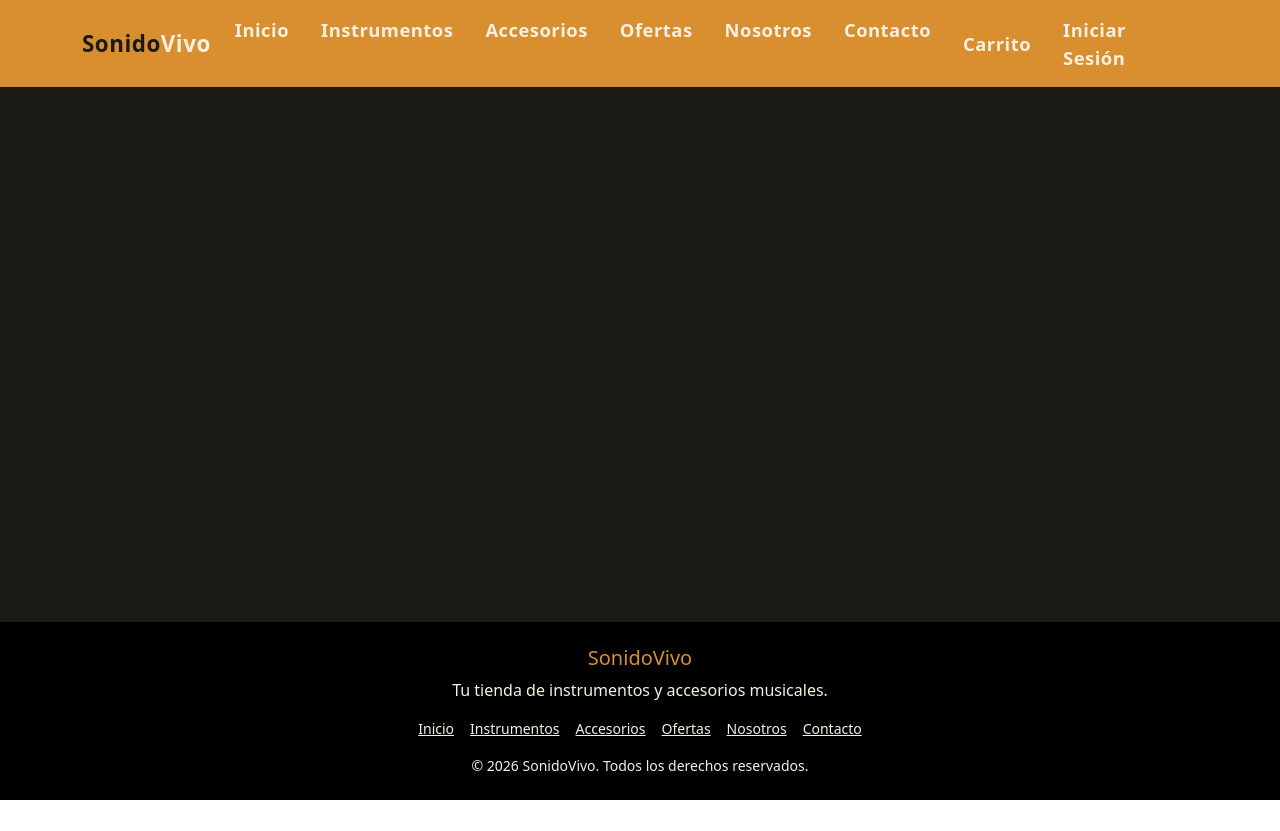
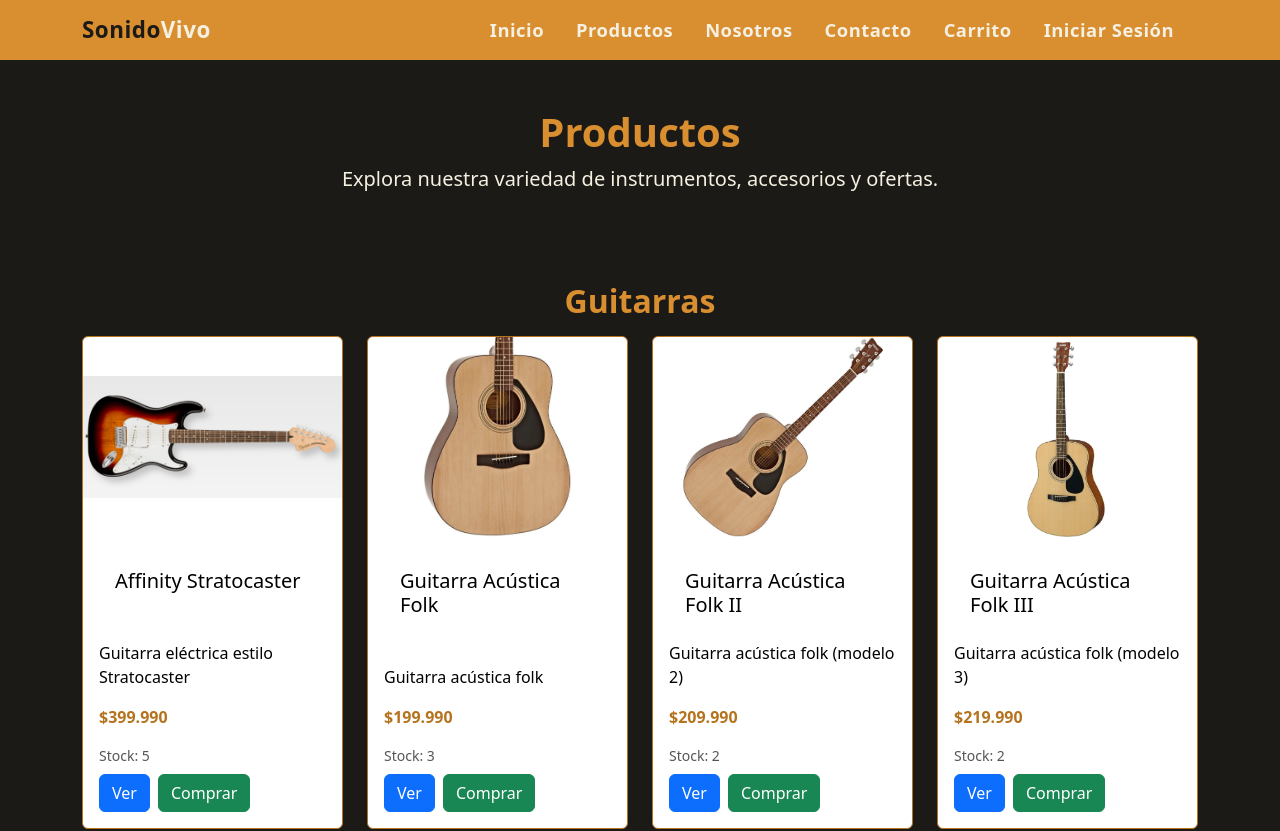
Before and after one commit to Reikan2119/React-SonidoVivo, a React (Vite) app: page /productos in a window 1280 px wide. Shown: the top 831 px of the page. Before the commit the page ends 800 px from the top, so only its background shows below. Built offline with nearby package versions, Linux system fonts and the light colour scheme.

Commit message:
Consolidar paginas en Productos y limpiar estructura

```diff
--- a/src/App.tsx
+++ b/src/App.tsx
@@ -1,8 +1,6 @@
 import { Routes, Route } from "react-router-dom";
 import PaginaInicio from "./componentes/paginas/paginaInicio";
-import Intrumentos from "./componentes/paginas/paginaInstrumentos";
-import Accesorios from "./componentes/paginas/paginaAccesorios";
-import Ofertas from "./componentes/paginas/paginaOfertas";
+import Productos from "./componentes/paginas/paginaProductos";
 import Nosotros from "./componentes/paginas/paginaNosotros";
 import Contacto from "./componentes/paginas/paginaContacto";
 import DetalleProducto from "./componentes/paginas/paginaDetalleProducto";
@@ -23,70 +21,27 @@ function App() {
       <main className="flex-grow-1">
         <Routes>
 
-          <Route
-          path="/"
-          element={<PaginaInicio/>}
-          />
+          <Route path="/" element={<PaginaInicio/>} />
 
-          <Route
-          path="/instrumentos"
-          element={<Intrumentos/>}
-          />
+          <Route path="/productos" element={<Productos/>} />
 
-          <Route
-          path="/accesorios"
-          element={<Accesorios/>}
-          />
+          <Route path="/nosotros" element={<Nosotros/>} />
 
-          <Route
-          path="/ofertas"
-          element={<Ofertas/>}
-          />
+          <Route path="/contacto" element={<Contacto/>} />
 
-          <Route
-          path="/nosotros"
-          element={<Nosotros/>}
-          />
+          <Route path="/producto/:id" element={<DetalleProducto/>} />
 
-          <Route
-          path="/contacto"
-          element={<Contacto/>}
-          />
+          <Route path="/carrito" element={<Carrito/>} />
 
-          <Route
-          path="/producto/:id"
-          element={<DetalleProducto/>}
-          />
+          <Route path="/login" element={<Login/>} />
 
-          <Route
-          path="/carrito"
-          element={<Carrito/>}
-          />
+          <Route path="/registro" element={<Registro/>} />
 
-          <Route
-          path="/login"
-          element={<Login/>}
-          />
+          <Route path="/admin" element={<Admin/>} />
 
-          <Route
-          path="/registro"
-          element={<Registro/>}
-          />
+          <Route path="/logout" element={<Logout/>} />
 
-          <Route
-          path="/admin"
-          element={<Admin/>}
-          />
-
-          <Route
-          path="/logout"
-          element={<Logout/>}
-          />
-
-          <Route
-          path="/perfil"
-          element={<Perfil/>}
-          />
+          <Route path="/perfil" element={<Perfil/>} />
 
         </Routes>
       </main>
--- a/src/componentes/organismos/Footer.tsx
+++ b/src/componentes/organismos/Footer.tsx
@@ -8,9 +8,7 @@ function Footer() {
         </p>
         <div className="d-flex justify-content-center gap-3 small mb-3">
           <a href="/" style={{ color: "#f5f0e1", textDecoration: "underline" }}>Inicio</a>
-          <a href="/instrumentos" style={{ color: "#f5f0e1", textDecoration: "underline" }}>Instrumentos</a>
-          <a href="/accesorios" style={{ color: "#f5f0e1", textDecoration: "underline" }}>Accesorios</a>
-          <a href="/ofertas" style={{ color: "#f5f0e1", textDecoration: "underline" }}>Ofertas</a>
+          <a href="/productos" style={{ color: "#f5f0e1", textDecoration: "underline" }}>Productos</a>
           <a href="/nosotros" style={{ color: "#f5f0e1", textDecoration: "underline" }}>Nosotros</a>
           <a href="/contacto" style={{ color: "#f5f0e1", textDecoration: "underline" }}>Contacto</a>
         </div>
--- a/src/componentes/organismos/Navbar.tsx
+++ b/src/componentes/organismos/Navbar.tsx
@@ -53,16 +53,8 @@ function Navbar(){
                             Inicio
                         </Link>
 
-                        <Link className="nav-link" style={linkStyle} to="/instrumentos">
-                            Instrumentos
-                        </Link>
-
-                        <Link className="nav-link" style={linkStyle} to="/accesorios">
-                            Accesorios
-                        </Link>
-
-                        <Link className="nav-link" style={linkStyle} to="/ofertas">
-                            Ofertas
+                        <Link className="nav-link" style={linkStyle} to="/productos">
+                            Productos
                         </Link>
 
                         <Link className="nav-link" style={linkStyle} to="/nosotros">
--- a/src/componentes/paginas/paginaAccesorios.tsx
+++ /dev/null
@@ -1,52 +0,0 @@
-import CardProducto from "../moleculas/CardProducto";
-
-export const cuerdas = [
-  { id: 601, titulo: "Cuerdas de Bajo", descripcion: "Set de cuerdas para bajo", precio: 12990, stock: 20, imagen: encodeURI("/img/Instrumentos/CuerdasBajo.webp") },
-  { id: 602, titulo: "Cuerdas Guitarra Acústica", descripcion: "Set de cuerdas acústicas", precio: 9990, stock: 20, imagen: encodeURI("/img/Instrumentos/CuerdasGuitarraAcústica.webp") },
-  { id: 603, titulo: "Cuerdas Guitarra Eléctrica", descripcion: "Set de cuerdas eléctricas", precio: 9990, stock: 20, imagen: encodeURI("/img/Instrumentos/CuerdasGuitarraEléctrica.webp") },
-];
-
-export const otros = [
-  { id: 604, titulo: "Afinador de Clip", descripcion: "Afinador cromático de clip", precio: 14990, stock: 10, imagen: encodeURI("/img/Instrumentos/AfinadordeClip.webp") },
-  { id: 605, titulo: "Cable de Instrumento", descripcion: "Cable para instrumento", precio: 9990, stock: 15, imagen: encodeURI("/img/Instrumentos/CableInstrumento.webp") },
-  { id: 606, titulo: "Capotraste", descripcion: "Capotraste para guitarra", precio: 7990, stock: 12, imagen: encodeURI("/img/Instrumentos/CapotrasteGuitarra.webp") },
-  { id: 607, titulo: "Púas de Guitarra", descripcion: "Set de púas", precio: 3990, stock: 30, imagen: encodeURI("/img/Instrumentos/PúasdeGuitarra.webp") },
-  { id: 608, titulo: "Soporte de Guitarra", descripcion: "Soporte para guitarra", precio: 19990, stock: 7, imagen: encodeURI("/img/Instrumentos/SoporteGuitarra.webp") },
-];
-
-const secciones = [
-  { titulo: "Cuerdas", slug: "cuerdas", items: cuerdas },
-  { titulo: "Otros accesorios", slug: "otros", items: otros },
-];
-
-function Accesorios() {
-  return (
-    <div style={{ backgroundColor: "#1c1a17", color: "#f5f0e1" }}>
-      <section className="py-5">
-        <div className="container">
-          <h1 className="text-center fw-bold" style={{ color: "#d98e2f" }}>Accesorios</h1>
-          <p className="text-center lead" style={{ color: "#f5f0e1" }}>
-            Todo lo que necesitas para tu instrumento.
-          </p>
-        </div>
-      </section>
-
-      {secciones.map((sec) => (
-        <section className="py-4" key={sec.titulo}>
-          <div className="container">
-            <h2 className="text-center fw-bold mb-3" style={{ color: "#d98e2f" }}>{sec.titulo}</h2>
-            <div className="row g-4 justify-content-center">
-              {sec.items.map((p) => (
-                <div className="col-12 col-sm-6 col-md-4 col-lg-3 d-flex justify-content-center" key={p.id}>
-                  <CardProducto {...p} />
-                </div>
-              ))}
-            </div>
-          </div>
-        </section>
-      ))}
-    </div>
-  );
-}
-
-export default Accesorios;
--- a/src/componentes/paginas/paginaAdmin.tsx
+++ b/src/componentes/paginas/paginaAdmin.tsx
@@ -2,10 +2,9 @@ import { useEffect, useState } from "react";
 import { useNavigate } from "react-router-dom";
 import { getSesion } from "../../utils/auth";
 import { getStock, adjustStock } from "../../utils/stock";
-import { guitarras, bajos, baterias, teclados, accesorios } from "./paginaInstrumentos";
-import { cuerdas, otros } from "./paginaAccesorios";
+import { guitarras, bajos, baterias, teclados, accesorios } from "./paginaProductos";
 
-const todos = [...guitarras, ...bajos, ...baterias, ...teclados, ...accesorios, ...cuerdas, ...otros];
+const todos = [...guitarras, ...bajos, ...baterias, ...teclados, ...accesorios];
 
 function Admin() {
   const navigate = useNavigate();
@@ -27,7 +26,7 @@ function Admin() {
           <h1 className="text-center fw-bold" style={{ color: "#d98e2f" }}>Panel de Administrador</h1>
           <p className="text-center lead">Bienvenido, {sesion.nombre || "Admin"}</p>
           <div className="table-responsive mt-4">
-            <table className="table table-dark table-striped align-middle">
+            <table className="table table-dark table-striped align-middle" data-refresh={refresh}>
               <thead>
                 <tr>
                   <th>ID</th>
--- a/src/componentes/paginas/paginaCarrito.tsx
+++ b/src/componentes/paginas/paginaCarrito.tsx
@@ -3,10 +3,9 @@ import { Link } from "react-router-dom";
 import { getCarrito, vaciarCarrito } from "../../utils/carrito";
 import type { ItemCarrito } from "../../utils/carrito";
 import { adjustStock } from "../../utils/stock";
-import { guitarras, bajos, baterias, teclados, accesorios } from "./paginaInstrumentos";
-import { cuerdas, otros } from "./paginaAccesorios";
+import { guitarras, bajos, baterias, teclados, accesorios } from "./paginaProductos";
 
-const todos = [...guitarras, ...bajos, ...baterias, ...teclados, ...accesorios, ...cuerdas, ...otros];
+const todos = [...guitarras, ...bajos, ...baterias, ...teclados, ...accesorios];
 
 function Carrito() {
   const [items, setItems] = useState<ItemCarrito[]>([]);
--- a/src/componentes/paginas/paginaDetalleProducto.tsx
+++ b/src/componentes/paginas/paginaDetalleProducto.tsx
@@ -1,9 +1,8 @@
 import { useParams, Link } from "react-router-dom";
-import { guitarras, bajos, baterias, teclados, accesorios } from "./paginaInstrumentos";
-import { cuerdas, otros } from "./paginaAccesorios";
+import { guitarras, bajos, baterias, teclados, accesorios } from "./paginaProductos";
 
 const todos = [
-  ...guitarras, ...bajos, ...baterias, ...teclados, ...accesorios, ...cuerdas, ...otros,
+  ...guitarras, ...bajos, ...baterias, ...teclados, ...accesorios,
 ];
 
 function getCaracteristicas(titulo: string): string[] {
--- a/src/componentes/paginas/paginaInicio.tsx
+++ b/src/componentes/paginas/paginaInicio.tsx
@@ -36,10 +36,10 @@ function PaginaInicio() {
               { nombre: "Bajos", slug: "bajos" },
               { nombre: "Baterías", slug: "baterias" },
               { nombre: "Teclados", slug: "teclados" },
-              { nombre: "Accesorios", slug: "accesorios", href: "/accesorios" },
+              { nombre: "Accesorios", slug: "accesorios" },
             ].map((cat) => (
               <div className="col-6 col-md-4 col-lg-2" key={cat.slug}>
-                <a href={cat.href || `/instrumentos#${cat.slug}`} style={{ textDecoration: "none" }}>
+                <a href={`/productos#${cat.slug}`} style={{ textDecoration: "none" }}>
                   <div className="card text-center h-100" style={{ backgroundColor: "#2a241c", border: `1px solid ${AMARILLO}` }}>
                     <div className="card-body d-flex align-items-center justify-content-center">
                       <h5 className="card-title m-0" style={{ color: "#f5f0e1" }}>{cat.nombre}</h5>
--- a/src/componentes/paginas/paginaOfertas.tsx
+++ /dev/null
@@ -1,42 +0,0 @@
-import CardOferta from "../moleculas/CardOferta";
-
-const img = (name: string) => encodeURI(`/img/Instrumentos/${name}`);
-
-const ofertas = [
-  { id: 104, titulo: "Guitarra Eléctrica SG", descripcion: "Guitarra eléctrica de cuerpo sólido", precio: 249990, precioAnterior: 299990, stock: 6, imagen: img("Guitarra_Eléctrica_SG.webp") },
-  { id: 201, titulo: "Bajo Eléctrico Jazz Bass", descripcion: "Bajo de 4 cuerdas estilo jazz", precio: 299990, precioAnterior: 349990, stock: 4, imagen: img("BajoEléctricoJazzBass.webp") },
-  { id: 402, titulo: "Teclado Digital 61 teclas", descripcion: "Teclado con sonidos variados", precio: 199990, precioAnterior: 249990, stock: 5, imagen: img("TecladoDigital61teclas.webp") },
-  { id: 301, titulo: "Batería Acústica 5 piezas", descripcion: "Set completo para bateristas", precio: 499990, precioAnterior: 599990, stock: 2, imagen: img("BateríaAcústica5piezas.webp") },
-  { id: 501, titulo: "Afinador de Clip", descripcion: "Afinador cromático de clip", precio: 9990, precioAnterior: 14990, stock: 10, imagen: img("AfinadordeClip.webp") },
-];
-
-function Ofertas() {
-  return (
-    <div style={{ backgroundColor: "#1c1a17", color: "#f5f0e1" }}>
-      <section className="py-5">
-        <div className="container">
-          <h1 className="text-center fw-bold" style={{ color: "#d98e2f" }}>Ofertas</h1>
-          <p className="text-center lead" style={{ color: "#f5f0e1" }}>
-            Aprovecha nuestros descuentos por tiempo limitado.
-          </p>
-        </div>
-      </section>
-
-      <section className="py-4">
-        <div className="container">
-          <h2 className="text-center fw-bold mb-3" style={{ color: "#d98e2f" }}>Descuentos destacados</h2>
-          <div className="row g-4 justify-content-center">
-            {ofertas.map((p) => (
-              <div className="col-12 col-sm-6 col-md-4 col-lg-3 d-flex justify-content-center" key={p.id}>
-                <CardOferta {...p} />
-              </div>
-            ))}
-          </div>
-        </div>
-      </section>
-
-    </div>
-  );
-}
-
-export default Ofertas;
--- a/src/componentes/paginas/paginaInstrumentos.tsx
+++ b/src/componentes/paginas/paginaProductos.tsx
@@ -1,6 +1,7 @@
 import { useEffect } from "react";
 import { useLocation } from "react-router-dom";
 import CardProducto from "../moleculas/CardProducto";
+import CardOferta from "../moleculas/CardOferta";
 
 export const guitarras = [
   { id: 101, titulo: "Affinity Stratocaster", descripcion: "Guitarra eléctrica estilo Stratocaster", precio: 399990, stock: 5, imagen: encodeURI("/img/Instrumentos/Affinity Stratocaster.png") },
@@ -42,15 +43,24 @@ export const accesorios = [
   { id: 508, titulo: "Soporte de Guitarra", descripcion: "Soporte para guitarra", precio: 19990, stock: 7, imagen: encodeURI("/img/Instrumentos/SoporteGuitarra.webp") },
 ];
 
-const secciones = [
-  { titulo: "Guitarras", slug: "guitarras", items: guitarras },
-  { titulo: "Bajos", slug: "bajos", items: bajos },
-  { titulo: "Baterías", slug: "baterias", items: baterias },
-  { titulo: "Teclados", slug: "teclados", items: teclados },
-  { titulo: "Accesorios", slug: "accesorios", items: accesorios },
+export const ofertas = [
+  { id: 104, titulo: "Guitarra Eléctrica SG", descripcion: "Guitarra eléctrica de cuerpo sólido", precio: 249990, precioAnterior: 299990, stock: 6, imagen: encodeURI("/img/Instrumentos/Guitarra_Eléctrica_SG.webp") },
+  { id: 201, titulo: "Bajo Eléctrico Jazz Bass", descripcion: "Bajo de 4 cuerdas estilo jazz", precio: 299990, precioAnterior: 349990, stock: 4, imagen: encodeURI("/img/Instrumentos/BajoEléctricoJazzBass.webp") },
+  { id: 402, titulo: "Teclado Digital 61 teclas", descripcion: "Teclado con sonidos variados", precio: 199990, precioAnterior: 249990, stock: 5, imagen: encodeURI("/img/Instrumentos/TecladoDigital61teclas.webp") },
+  { id: 301, titulo: "Batería Acústica 5 piezas", descripcion: "Set completo para bateristas", precio: 499990, precioAnterior: 599990, stock: 2, imagen: encodeURI("/img/Instrumentos/BateríaAcústica5piezas.webp") },
+  { id: 501, titulo: "Afinador de Clip", descripcion: "Afinador cromático de clip", precio: 9990, precioAnterior: 14990, stock: 10, imagen: encodeURI("/img/Instrumentos/AfinadordeClip.webp") },
 ];
 
-function Instrumentos() {
+const secciones = [
+  { titulo: "Guitarras", slug: "guitarras", items: guitarras, tipo: "producto" },
+  { titulo: "Bajos", slug: "bajos", items: bajos, tipo: "producto" },
+  { titulo: "Baterías", slug: "baterias", items: baterias, tipo: "producto" },
+  { titulo: "Teclados", slug: "teclados", items: teclados, tipo: "producto" },
+  { titulo: "Accesorios", slug: "accesorios", items: accesorios, tipo: "producto" },
+  { titulo: "Ofertas", slug: "ofertas", items: ofertas, tipo: "oferta" },
+];
+
+function Productos() {
   const location = useLocation();
   const hash = location.hash.replace("#", "").toLowerCase();
   const visibles = hash ? secciones.filter((s) => s.slug === hash) : secciones;
@@ -66,9 +76,9 @@ function Instrumentos() {
     <div style={{ backgroundColor: "#1c1a17", color: "#f5f0e1" }}>
       <section className="py-5">
         <div className="container">
-          <h1 className="text-center fw-bold" style={{ color: "#d98e2f" }}>Instrumentos</h1>
+          <h1 className="text-center fw-bold" style={{ color: "#d98e2f" }}>Productos</h1>
           <p className="text-center lead" style={{ color: "#f5f0e1" }}>
-            Explora nuestra variedad de instrumentos y accesorios musicales.
+            Explora nuestra variedad de instrumentos, accesorios y ofertas.
           </p>
         </div>
       </section>
@@ -78,11 +88,17 @@ function Instrumentos() {
           <div className="container">
             <h2 className="text-center fw-bold mb-3" style={{ color: "#d98e2f" }}>{sec.titulo}</h2>
             <div className="row g-4 justify-content-center">
-              {sec.items.map((p) => (
-                <div className="col-12 col-sm-6 col-md-4 col-lg-3 d-flex justify-content-center" key={p.id}>
-                  <CardProducto {...p} />
-                </div>
-              ))}
+              {sec.items.map((p: any) =>
+                sec.tipo === "oferta" ? (
+                  <div className="col-12 col-sm-6 col-md-4 col-lg-3 d-flex justify-content-center" key={p.id}>
+                    <CardOferta {...p} />
+                  </div>
+                ) : (
+                  <div className="col-12 col-sm-6 col-md-4 col-lg-3 d-flex justify-content-center" key={p.id}>
+                    <CardProducto {...p} />
+                  </div>
+                )
+              )}
             </div>
           </div>
         </section>
@@ -91,4 +107,4 @@ function Instrumentos() {
   );
 }
 
-export default Instrumentos;
+export default Productos;
```
